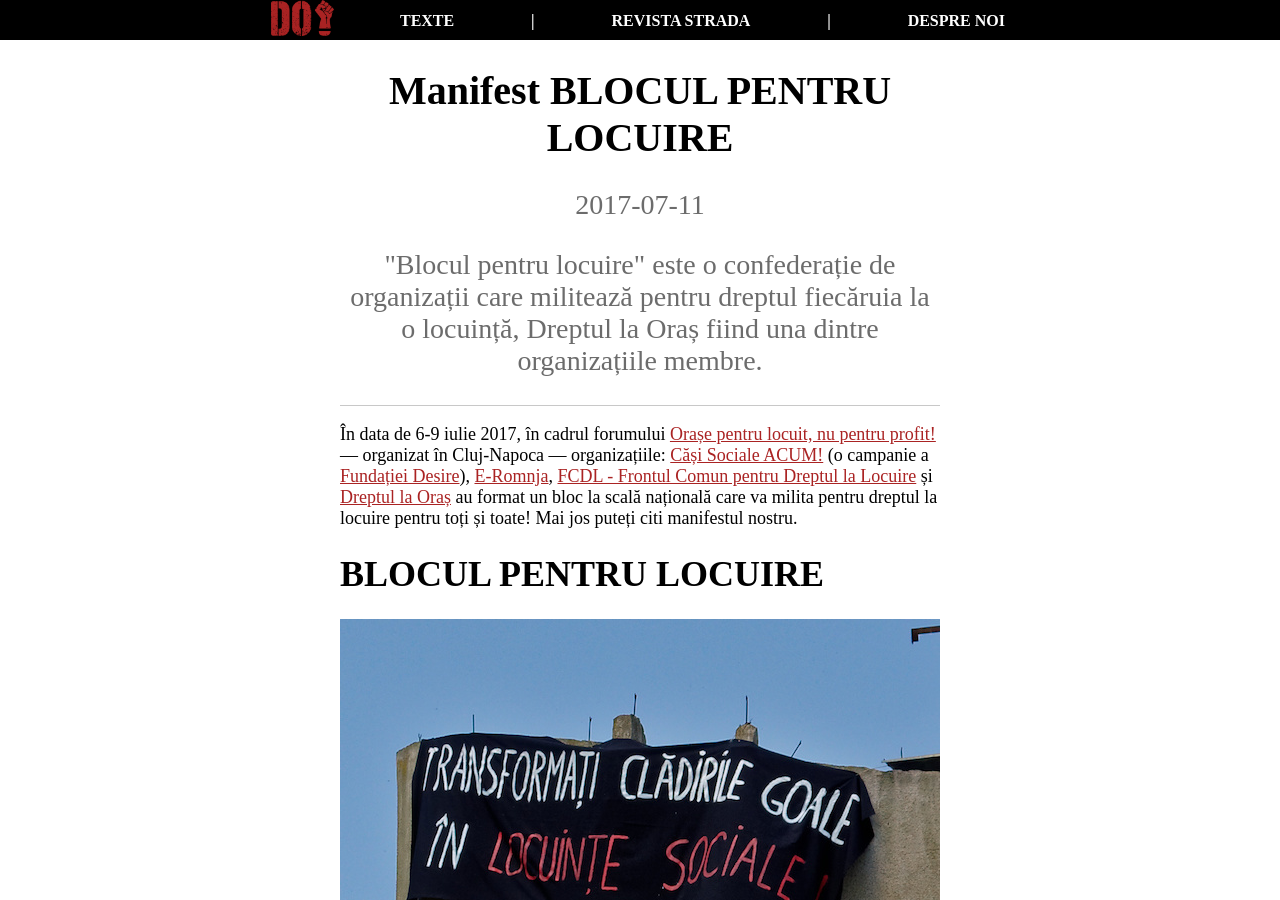
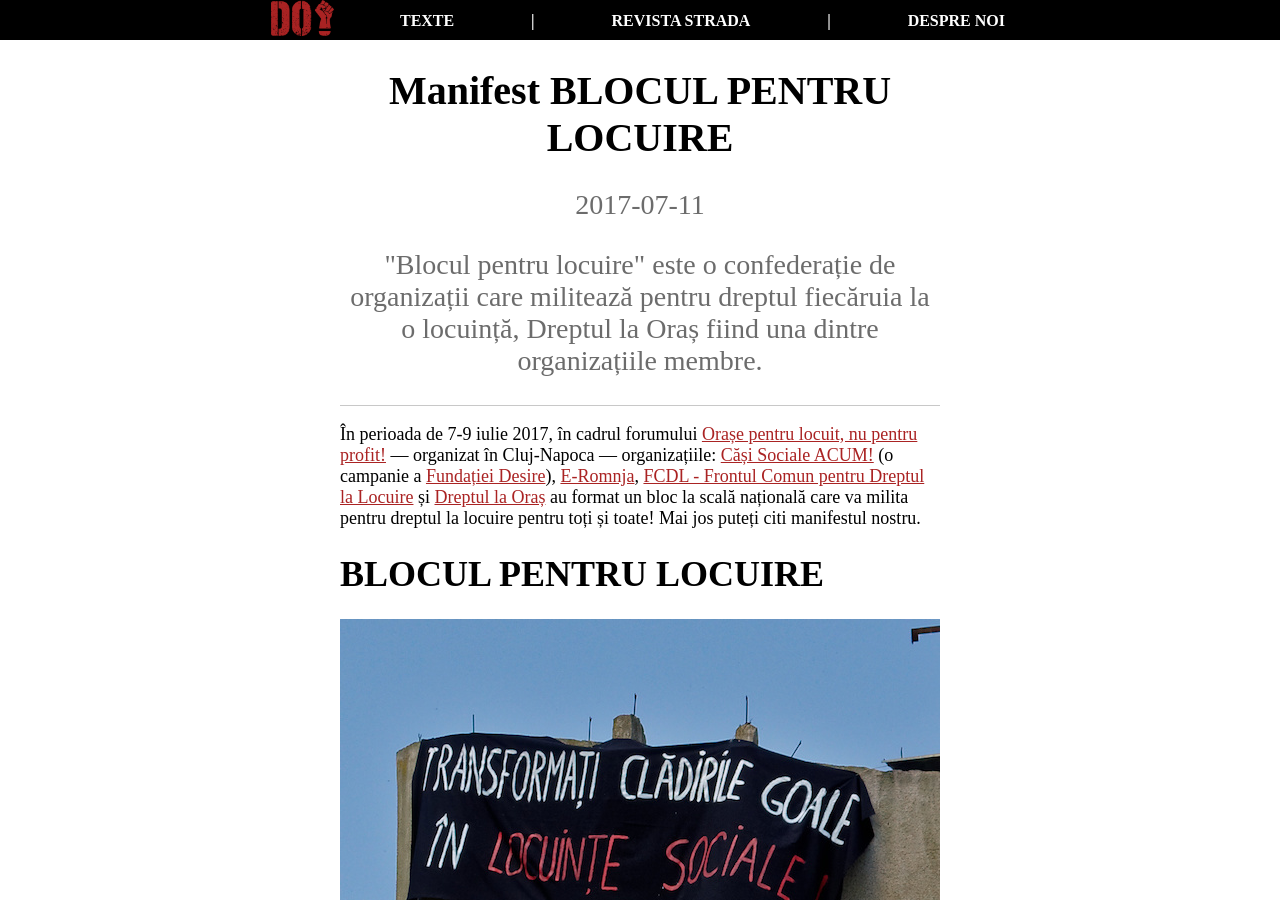
Before and after one commit to dreptul-la-oras/dreptul-la-oras.github.io, a Jekyll site: the page built from _posts/2017-07-11-blocul-pentru-locuire.md, in a window 1280 px wide and 900 px high. Built offline with Jekyll 4.4.1, drawn with Linux system fonts in a browser that asks for light colours.

Commit message:
Fix date

```diff
--- a/_posts/2017-07-11-blocul-pentru-locuire.md
+++ b/_posts/2017-07-11-blocul-pentru-locuire.md
@@ -16,7 +16,7 @@ image:
   height: 398
   type: image/jpeg
 ---
-În data de 6-9 iulie 2017, în cadrul forumului [Orașe pentru locuit, nu pentru profit!](https://www.facebook.com/events/1861171767480117/) — organizat în Cluj-Napoca — organizațiile: [Căși Sociale ACUM!](https://www.facebook.com/CasiSocialeACUM/) (o campanie a [Fundației Desire](http://www.desire-ro.eu/)), [E-Romnja](https://www.facebook.com/ERomnja/), [FCDL - Frontul Comun pentru Dreptul la Locuire](https://www.facebook.com/Frontul-Comun-pentru-Dreptul-la-Locuire-675979395796221/) și [Dreptul la Oraș](http://dreptullaorastimisoara.com/) au format un bloc la scală națională care va milita pentru dreptul la locuire pentru toți și toate! Mai jos puteți citi manifestul nostru.
+În perioada de 7-9 iulie 2017, în cadrul forumului [Orașe pentru locuit, nu pentru profit!](https://www.facebook.com/events/1861171767480117/) — organizat în Cluj-Napoca — organizațiile: [Căși Sociale ACUM!](https://www.facebook.com/CasiSocialeACUM/) (o campanie a [Fundației Desire](http://www.desire-ro.eu/)), [E-Romnja](https://www.facebook.com/ERomnja/), [FCDL - Frontul Comun pentru Dreptul la Locuire](https://www.facebook.com/Frontul-Comun-pentru-Dreptul-la-Locuire-675979395796221/) și [Dreptul la Oraș](http://dreptullaorastimisoara.com/) au format un bloc la scală națională care va milita pentru dreptul la locuire pentru toți și toate! Mai jos puteți citi manifestul nostru.
 
 BLOCUL PENTRU LOCUIRE
 ======
```
